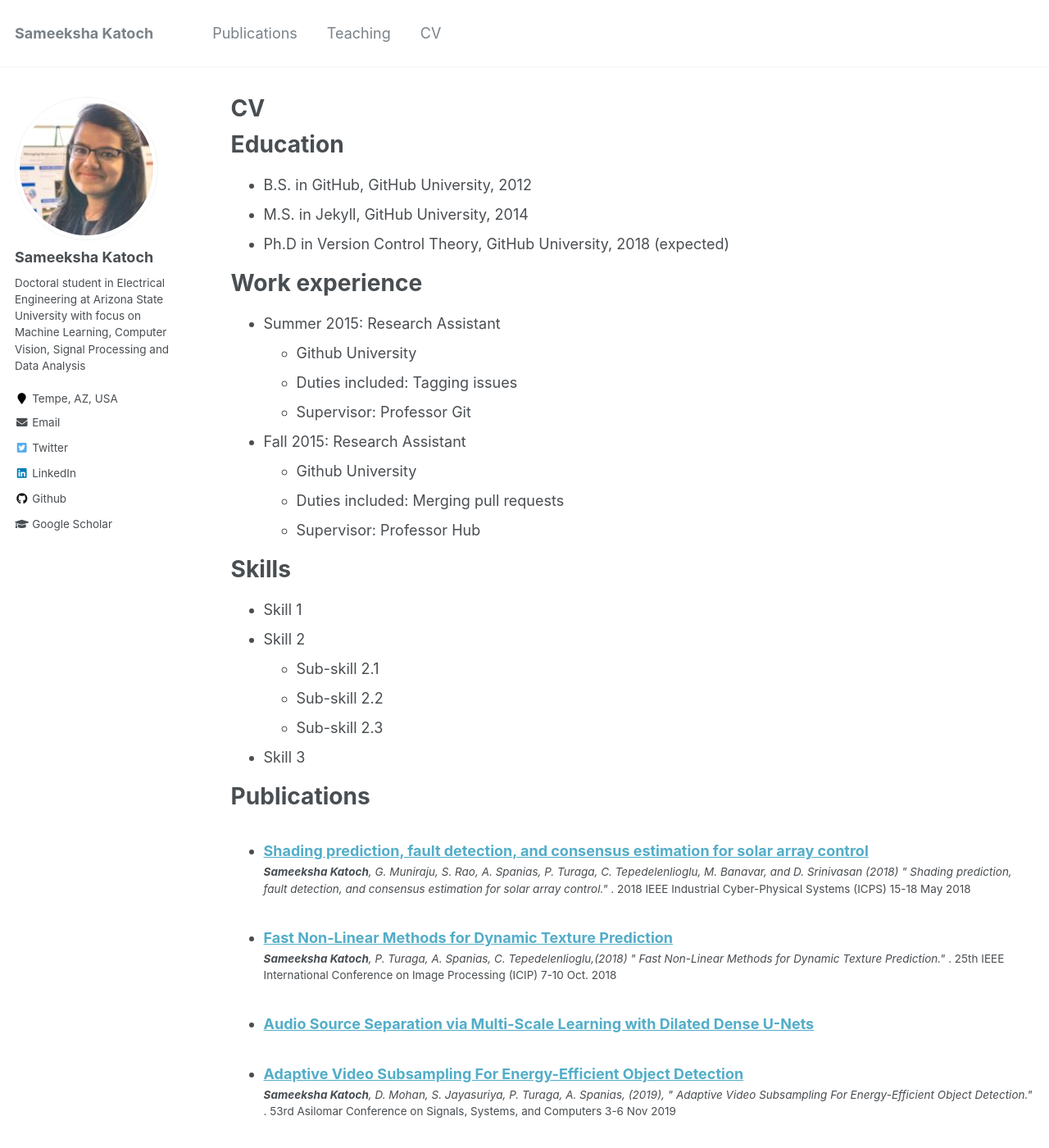
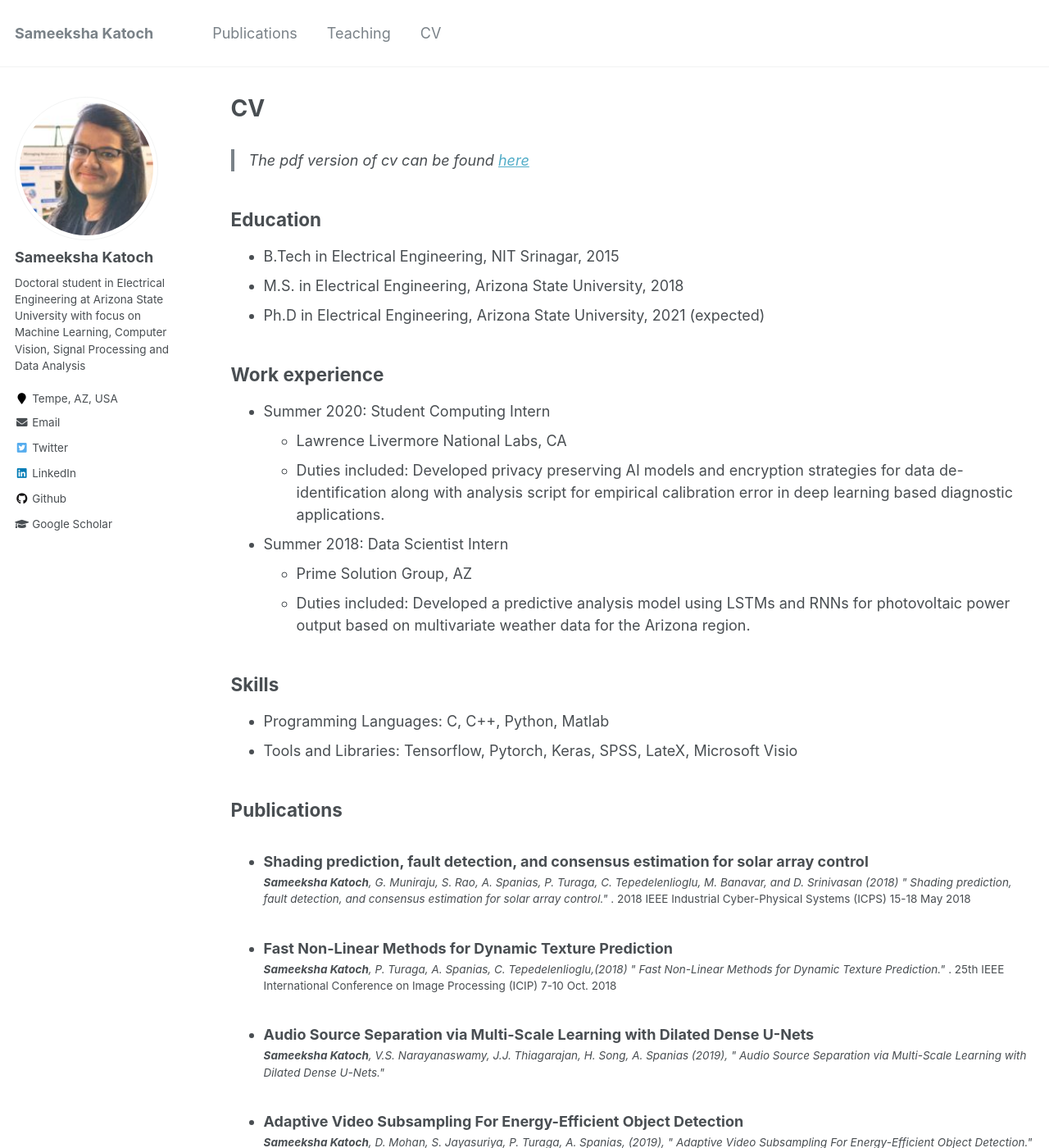
Before and after one commit to sam93katoch/sam93katoch.github.io, a Jekyll site: the page built from _pages/cv.md, in a window 1280 px wide and 1400 px high. Shown: the whole window at 82% size. Built offline with Jekyll 4.4.1, drawn with Linux system fonts in a browser that asks for light colours; some of the changed text lies outside the part shown.

Commit message:
Added cv

```diff
--- a/_includes/archive-single-cv.html
+++ b/_includes/archive-single-cv.html
@@ -30,13 +30,13 @@
       {% if post.link %}
         <a href="{{ post.link }}">{{ title }}</a> <a href="{{ base_path }}{{ post.url }}" rel="permalink"><i class="fa fa-link" aria-hidden="true" title="permalink"></i><span class="sr-only">Permalink</span></a>
       {% else %}
-        <a href="{{ base_path }}{{ post.url }}" rel="permalink">{{ title }}</a>
+        {{ title }}
       {% endif %}
     </h3>
     {% if post.read_time %}
       <p class="page__meta"><i class="fa fa-clock-o" aria-hidden="true"></i> {% include read-time.html %}</p>
     {% endif %}
-    {% if post.venue%}<p class="archive__item-excerpt" itemprop="description">{{ post.citation }}</p> {% endif %}
+    {% if post.citation%}<p class="archive__item-excerpt" itemprop="description">{{ post.citation }}</p> {% endif %}
     </li>
  </article>
 </div>
--- a/_pages/cv.md
+++ b/_pages/cv.md
@@ -9,51 +9,44 @@ redirect_from:
 
 {% include base_path %}
 
-Education
-======
-* B.S. in GitHub, GitHub University, 2012
-* M.S. in Jekyll, GitHub University, 2014
-* Ph.D in Version Control Theory, GitHub University, 2018 (expected)
+> The pdf version of cv can be found <a href="{{ base_path }}/files/CV_Sameeksha.pdf">here</a>
 
-Work experience
-======
-* Summer 2015: Research Assistant
-  * Github University
-  * Duties included: Tagging issues
-  * Supervisor: Professor Git
 
-* Fall 2015: Research Assistant
-  * Github University
-  * Duties included: Merging pull requests
-  * Supervisor: Professor Hub
+## Education
 
-Skills
-======
-* Skill 1
-* Skill 2
-  * Sub-skill 2.1
-  * Sub-skill 2.2
-  * Sub-skill 2.3
-* Skill 3
+* B.Tech in Electrical Engineering, NIT Srinagar, 2015
+* M.S. in Electrical Engineering, Arizona State University, 2018
+* Ph.D in Electrical Engineering, Arizona State University, 2021 (expected)
 
-Publications
-======
+## Work experience
+
+* Summer 2020: Student Computing Intern
+  * Lawrence Livermore National Labs, CA
+  * Duties included: Developed privacy preserving AI models and encryption strategies for data de-identification along with analysis script for empirical calibration error in deep learning based diagnostic applications.
+  <!-- * Supervisor: Professor  -->
+
+* Summer 2018: Data Scientist Intern
+  * Prime Solution Group, AZ
+  * Duties included: Developed a predictive analysis model using LSTMs and RNNs for photovoltaic power output based on multivariate weather data for the Arizona region.
+  <!-- * Supervisor: Professor Hub -->
+
+## Skills
+
+* Programming Languages: C, C++, Python, Matlab
+* Tools and Libraries: Tensorflow, Pytorch, Keras, SPSS, LateX, Microsoft Visio
+
+## Publications
+
   <ul>{% for post in site.publications %}
     {% include archive-single-cv.html %}
   {% endfor %}</ul>
 
-Talks
-======
-  <ul>{% for post in site.talks %}
-    {% include archive-single-talk-cv.html %}
-  {% endfor %}</ul>
+## Teaching
 
-Teaching
-======
-  <ul>{% for post in site.teaching %}
-    {% include archive-single-cv.html %}
-  {% endfor %}</ul>
+* Teaching assistant
+ 1. EEE407/591 - Digital Signal Processing
+ 1. EEE334 - Circuits II
 
-Service and leadership
-======
-* Currently signed in to 43 different slack teams
+## Awards
+
+* IEEE Al Gross Award, IEEE, April 6 2019
```
Also changed, not shown: 5 other files.
